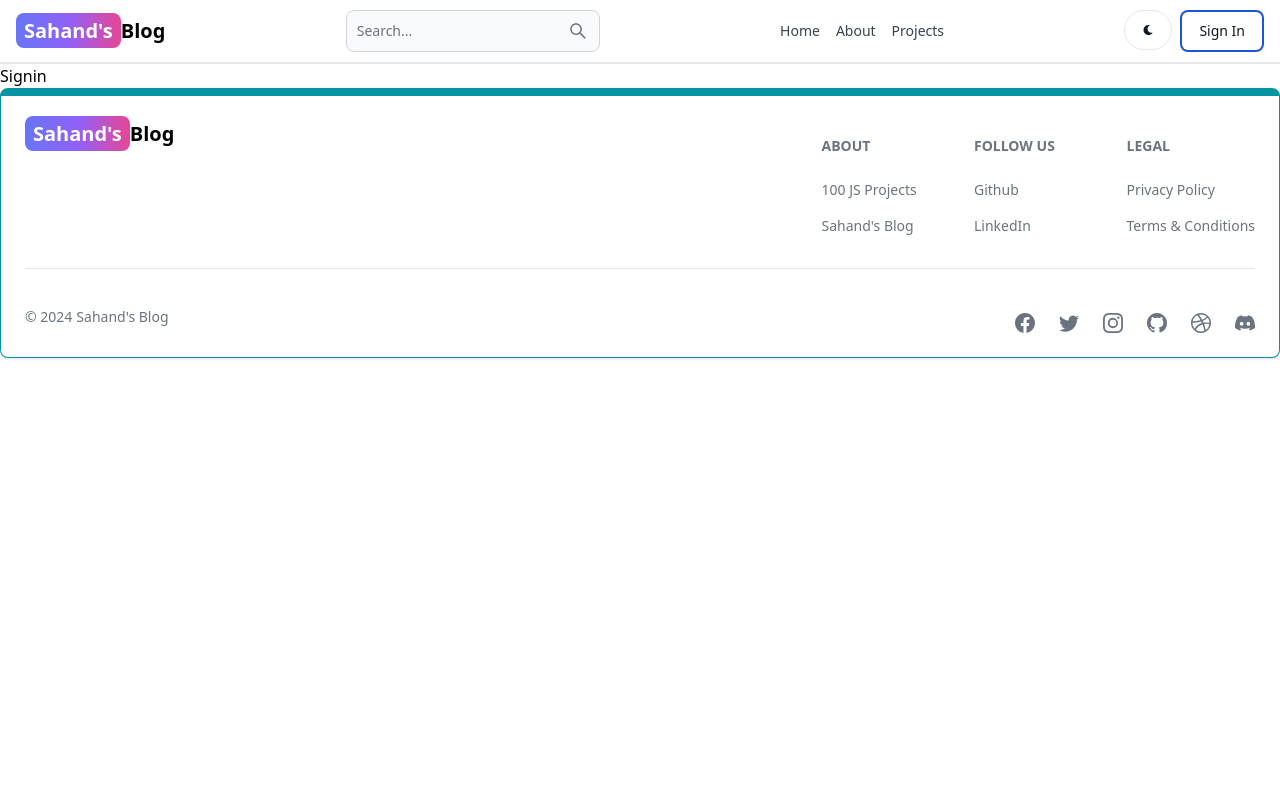
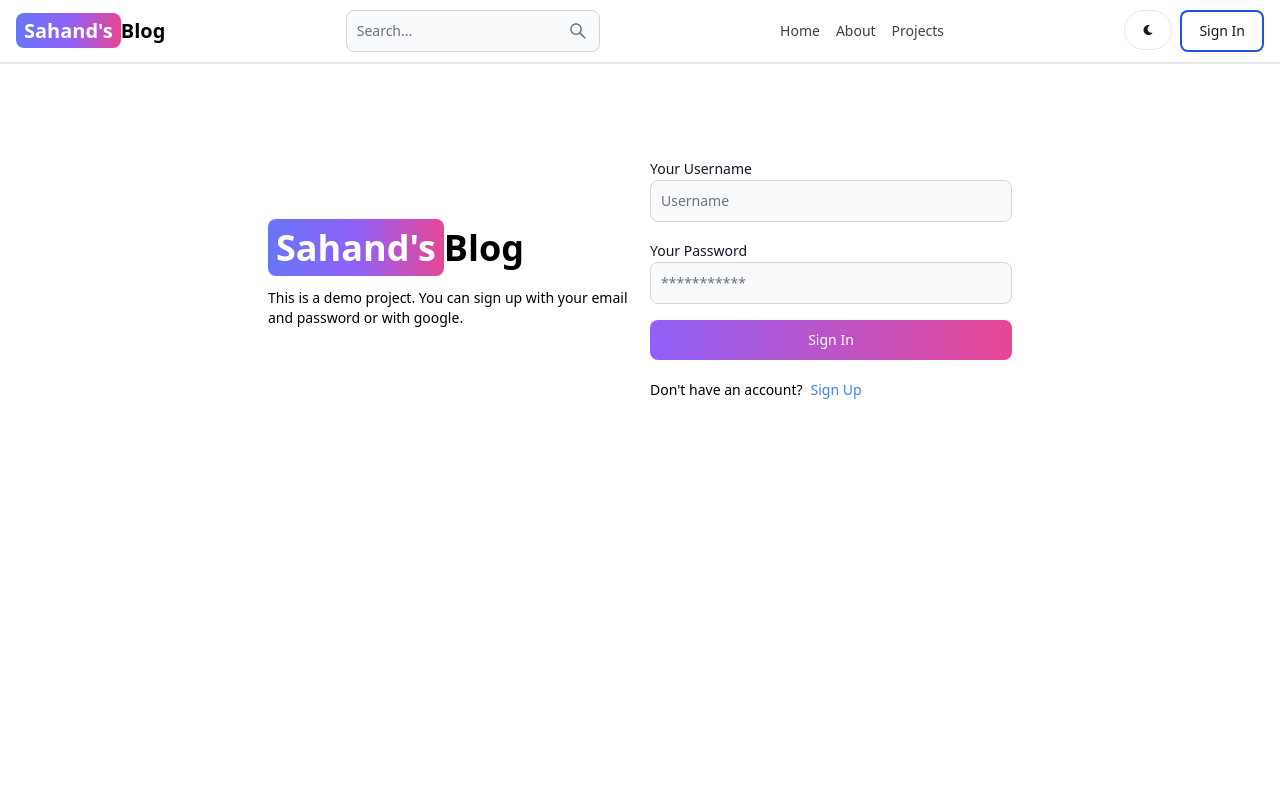
Before and after one commit to Kulath1/MERN-Blog, a React (Vite) app in the folder client/: page /Sign-in in a window 1280 px wide. Shown: the top 800 px of the page. Built offline with nearby package versions, Linux system fonts and the light colour scheme.

Commit message:
complete signin page functionalities

```diff
--- a/client/src/pages/Signin.jsx
+++ b/client/src/pages/Signin.jsx
@@ -1,9 +1,99 @@
-import React from 'react'
+import { Alert, Button, ButtonGroup, Label, Spinner, TextInput } from 'flowbite-react';
+import React, { useState } from 'react';
+import { Link, useNavigate } from 'react-router-dom';
+
 
 export default function Signin() {
-  return (
-    <div>
-      Signin
+  const [formData, setFormData] = useState({});
+  const [errorMessage, setErrorMessage] = useState(null);
+  const [loading, setLoading] = useState(false);
+  const navigate = useNavigate();
+  const handleChange = (e) => {
+    setFormData({...formData, [e.target.id]: e.target.value.trim()});
+  }
+  const handleSubmit =  async (e) => {
+    e.preventDefault();
+    if (!formData.username || !formData.password){
+      return setErrorMessage('Please fill out all fields');
+    }
+    try {
+      setLoading(true);
+      setErrorMessage(null);
+      const res = await fetch('/api/auth/signin', {
+        method: 'POST',
+        headers: {'Content-Type': 'application/json'},
+        body: JSON.stringify(formData),
+      });
+      const data = await res.json();
+      if (data.success === false){
+        return setErrorMessage(data.message);
+      }
+      setLoading(false);
+      if(res.ok){
+        navigate('/');
+      }
+    }catch(error){
+      setErrorMessage(error.message);
+      setLoading(false);
+    }
+ };
+  return <div className='min-h-screen mt-20'>
+    <div className='flex p-3 max-w-3xl mx-auto flex-col md:flex-row md:items-center gap-5'>
+      {/*left*/}
+      <div className='flex-1'>
+      <Link to="/" className='font-bold dark:text-white text-4xl'>
+        <span className='px-2 py-1 bg-gradient-to-r from-indigo-500 via-purple-500 to-pink-500 rounded-lg text-white
+        '>Sahand's</span>
+        Blog
+
+      </Link>
+      <p className='text-sm mt-5'>
+        This is a demo project. You can sign up with your email and password or with google.
+      </p>
+
+      </div>
+      {/*right*/}
+      <div className='flex-1'>
+          <form className='flex flex-col gap-4' onSubmit={handleSubmit}>
+              <div>
+                  <Label value='Your Username'/>
+              <TextInput type='text' placeholder='Username' id='username' onChange={handleChange}/>
+              </div>
+              <div>
+                <Label value='Your Password'/>
+                <TextInput type='password' placeholder='***********' id='password' onChange={handleChange}/>
+              </div>
+              <Button gradientDuoTone="purpleToPink" type='submit' disabled={loading}>
+                  {
+                    loading ? (
+                      <>
+                      <Spinner size='sm'/>
+                      <span className='pl-3'>
+                        Loading...
+                      </span>
+                      </>
+                    ) : 'Sign In'
+                  }
+                </Button>
+            </form>
+            <div className='flex gap-2 text-sm mt-5'>
+              <span>
+                Don't have an account?
+              </span>
+              <Link to='/sign-up' className='text-blue-500'>
+                Sign Up
+              </Link>
+            </div>
+            {
+              errorMessage && (
+                <Alert className='mt-5' color='failure'>
+                    {errorMessage}
+                </Alert>
+
+              )
+            }
+      </div>
     </div>
-  )
+  </div>
+
 }
```
